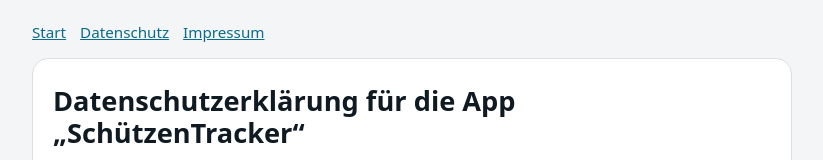
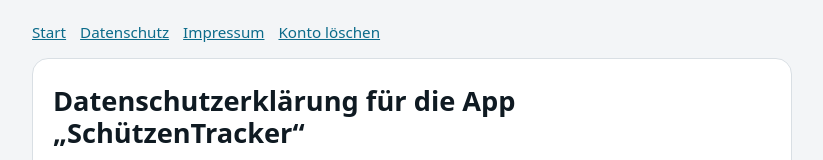
Before and after one commit to schuetzentracker-app/schuetzentracker, a plain HTML site: page datenschutz.html in a window 1280 px wide. Shown: the top 160 px of the page, without its empty margins (228-1051 px from the left). Drawn offline with Linux system fonts and the light colour scheme.

Commit message:
Add files via upload

```diff
--- a/datenschutz.html
+++ b/datenschutz.html
@@ -11,7 +11,7 @@ h1{font-size:1.7rem;line-height:1.2;margin:.2em 0 .4em}h2{font-size:1.2rem;margi
 a{color:var(--acc)}nav{margin:0 0 14px;font-size:.95rem}nav a{margin-right:14px}.muted{color:var(--mut);font-size:.92rem}
 ul{padding-left:1.2em}footer{margin-top:18px;color:var(--mut);font-size:.9rem}
 </style></head><body><main>
-<nav><a href="index.html">Start</a><a href="datenschutz.html">Datenschutz</a><a href="impressum.html">Impressum</a></nav>
+<nav><a href="index.html">Start</a><a href="datenschutz.html">Datenschutz</a><a href="impressum.html">Impressum</a><a href="konto-loeschen.html">Konto löschen</a></nav>
 <article>
 <h1>Datenschutzerklärung für die App „SchützenTracker“</h1>
 <p class="muted">Stand: 9. November 2026</p>
```
Also changed, not shown: impressum.html (+1 -1 lines).
